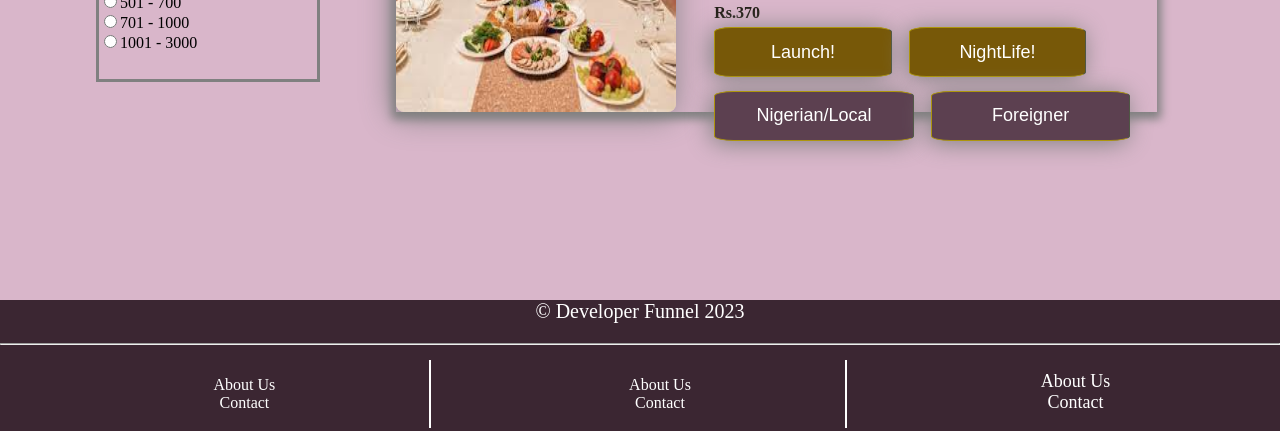
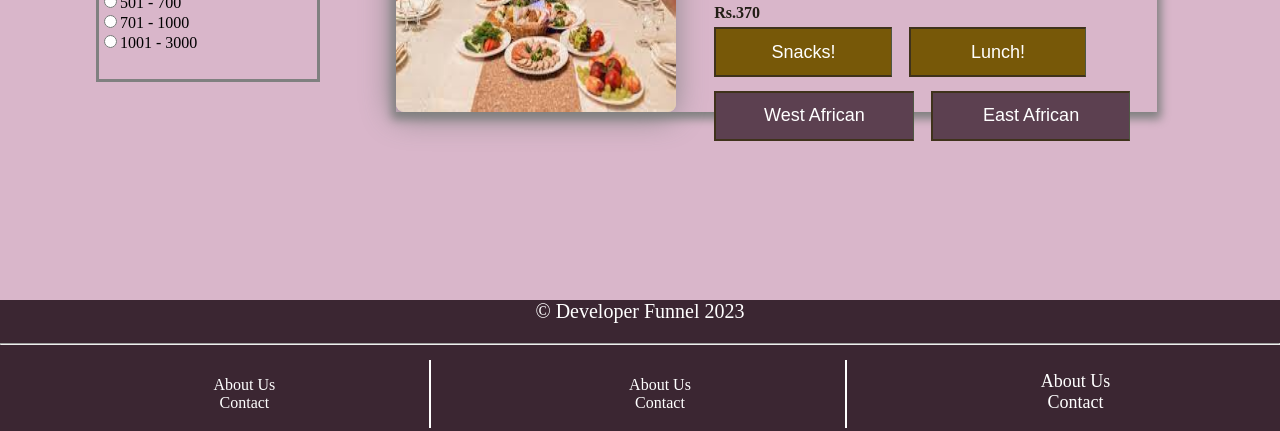
Before and after one commit to abojegabriel22/zomatoProject-1, a plain HTML site: page listing/listing.html in a window 1280 px wide. Shown: the part 522-953 px from the top of the page. Drawn offline with Linux system fonts and the light colour scheme.

Commit message:
6th commit

```diff
--- a/listing/listing.css
+++ b/listing/listing.css
@@ -151,17 +151,18 @@ ul{
 .foodButton > button{
     width: 40%;
     height: 100%;
-    border-radius: 10%;
-    border: 1px solid rgb(173, 149, 12);
+    /* border-radius: 10%; */
+    /* border: 1px solid rgb(173, 149, 12); */
     background-color: rgb(119, 88, 8);
     color: white;
     font-size: 18px;
     border-right: 1px solid rgb(79, 87, 68);
-    box-shadow: -3px 2px 25px grey;
+    box-shadow: -3px 2px -15px grey;
     /* border: 2px solid pink; */
 }
 .nightlife{
     margin-left: 3%;
+    border: 2px solid rgb(63, 50, 27);
     /* border-radius: 10% ; */
 
 }
@@ -175,19 +176,20 @@ ul{
 .foodButton2 > button{
     width: 45%;
     height: 100%;
-    border-radius: 10%;
-    border: 1px solid rgb(173, 149, 12);
+    /* border-radius: 10%; */
+    /* border: 1px solid rgb(173, 149, 12); */
     background-color: #5c4050;
     color: white;
     font-size: 18px;
     border-right: 1px solid rgb(79, 87, 68);
-    box-shadow: -3px 2px 25px grey;
+    box-shadow: -3px 2px -15px grey;
 }
 .foodButton2 > button:hover{
     color: black;
     cursor: pointer;
     transform: scale(1.1);
 }
+
 .foodButton > button:hover{
     color: black;
     cursor: pointer;
@@ -197,6 +199,13 @@ ul{
     border: 2px solid rgb(63, 50, 27);
     margin-left: 3%;
 }
+.launch2{
+    border: 2px solid rgb(63, 50, 27);
+}
+.launch{
+    border: 2px solid rgb(63, 50, 27);
+}
+
 h3 > span{
     font-size: 25px;
 }
--- a/listing/listing.html
+++ b/listing/listing.html
@@ -77,12 +77,12 @@
                     <h4>Rs.370</h4>
 
                     <div class="foodButton">
-                        <button class="launch">Launch!</button>
-                        <button class="nightlife">NightLife!</button>
+                        <button class="launch">Snacks!</button>
+                        <button class="nightlife">Lunch!</button>
                     </div>
                     <div class="foodButton2">
-                        <button class="launch2">Nigerian/Local</button>
-                        <button class="nightlife2">Foreigner</button>
+                        <button class="launch2">West African</button>
+                        <button class="nightlife2">East African</button>
                     </div>
                 </div>
             </div>
```
